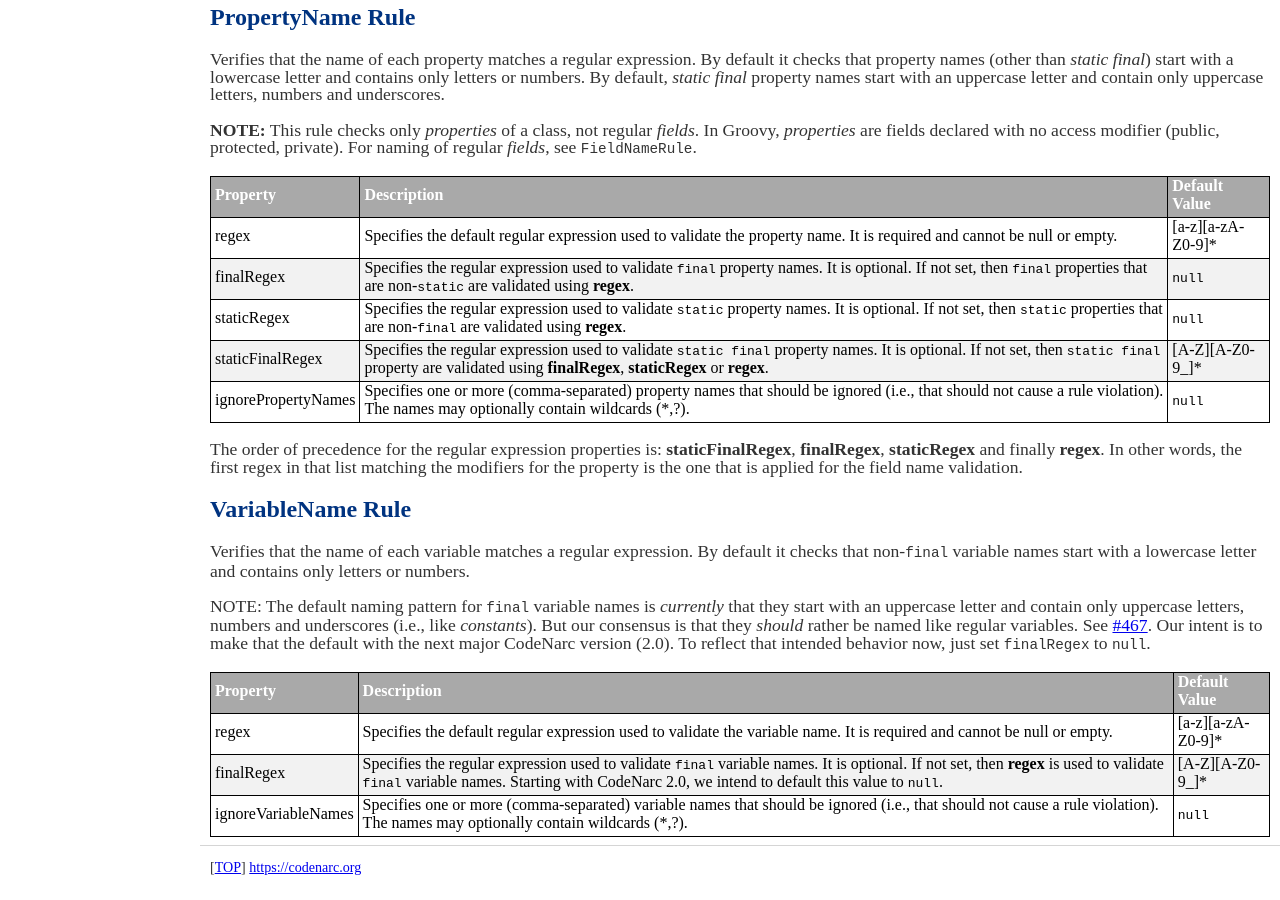
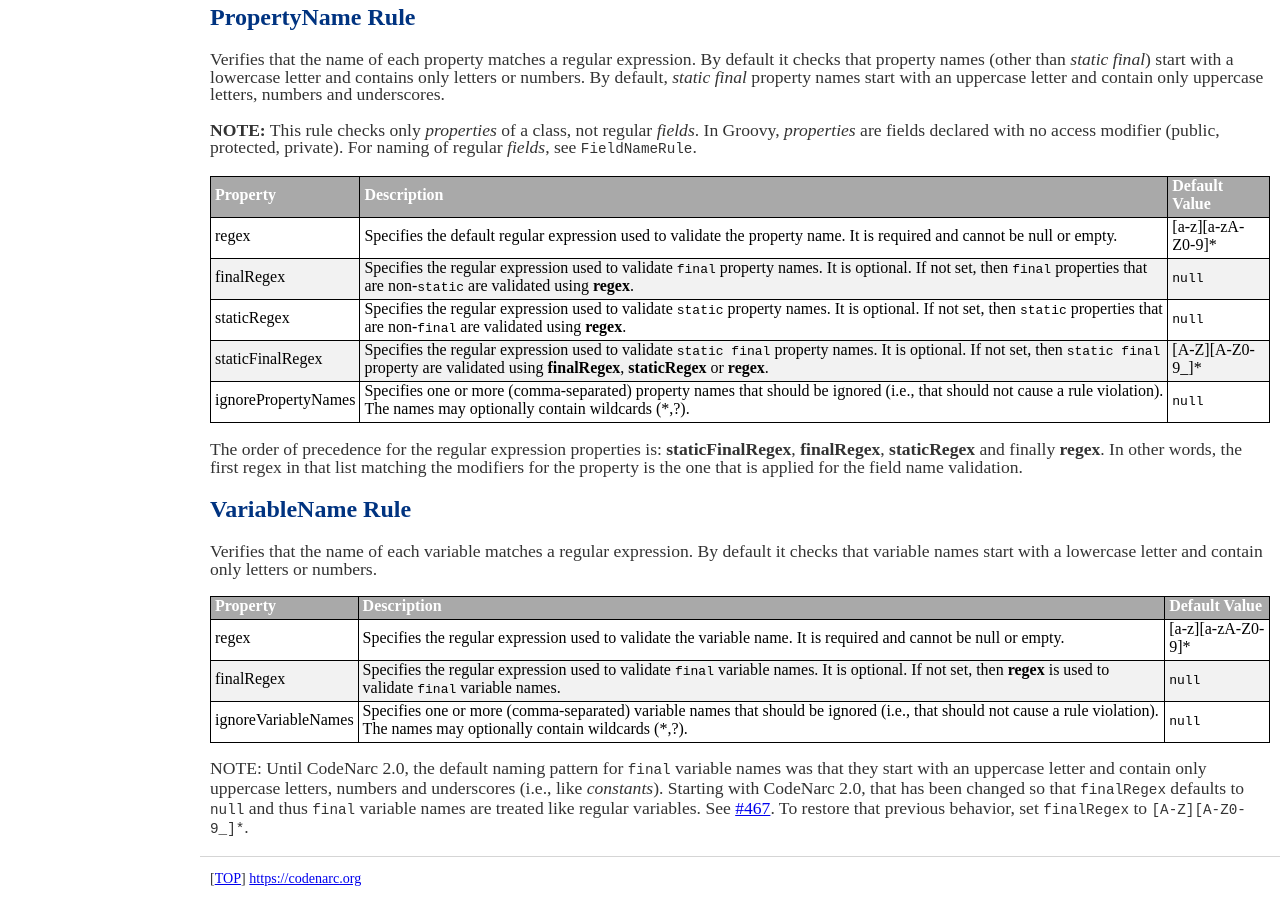
Before and after one commit to CodeNarc/CodeNarc, a Jekyll site: the page built from codenarc-rules-naming.md, in a window 1280 px wide and 900 px high, scrolled down 4478 px. Built offline with Jekyll 4.4.1, drawn with Linux system fonts in a browser that asks for light colours.

Commit message:
Fix #467: VariableName rule: Treat `final` variables like regular variables

```diff
--- a/codenarc-rules-naming.md
+++ b/codenarc-rules-naming.md
@@ -289,15 +289,15 @@ modifiers for the property is the one that is applied for the field name validat
 ## VariableName Rule
 
 Verifies that the name of each variable matches a regular expression. By default it checks that
-non-`final` variable names start with a lowercase letter and contains only letters or numbers.
-
-NOTE: The default naming pattern for `final` variable names is *currently* that they start with an uppercase letter and contain only uppercase
-letters, numbers and underscores (i.e., like *constants*). But our consensus is that they *should* rather be named like regular variables.
-See [#467](https://github.com/CodeNarc/CodeNarc/issues/467). Our intent is to make that the default with the next major CodeNarc version (2.0).
-To reflect that intended behavior now, just set `finalRegex` to `null`.
+variable names start with a lowercase letter and contain only letters or numbers.
 
 | Property                    | Description            | Default Value    |
 |-----------------------------|------------------------|------------------|
-| regex                       | Specifies the default regular expression used to validate the variable name. It is required and cannot be null or empty.     | \[a-z\]\[a-zA-Z0-9\]* |
-| finalRegex                  | Specifies the regular expression used to validate `final` variable names. It is optional. If not set, then **regex** is used to validate `final` variable names. Starting with CodeNarc 2.0, we intend to default this value to `null`. | \[A-Z\]\[A-Z0-9_\]* |
+| regex                       | Specifies the regular expression used to validate the variable name. It is required and cannot be null or empty.     | \[a-z\]\[a-zA-Z0-9\]* |
+| finalRegex                  | Specifies the regular expression used to validate `final` variable names. It is optional. If not set, then **regex** is used to validate `final` variable names. | `null` |
 | ignoreVariableNames         | Specifies one or more (comma-separated) variable names that should be ignored (i.e., that should not cause a rule violation). The names may optionally contain wildcards (*,?).  | `null` |
+
+NOTE: Until CodeNarc 2.0, the default naming pattern for `final` variable names was that they start with an uppercase letter and contain only
+uppercase letters, numbers and underscores (i.e., like *constants*). Starting with CodeNarc 2.0, that has been changed so that `finalRegex`
+defaults to `null` and thus `final` variable names are treated like regular variables. See [#467](https://github.com/CodeNarc/CodeNarc/issues/467).
+To restore that previous behavior, set `finalRegex` to `[A-Z][A-Z0-9_]*`.
```
